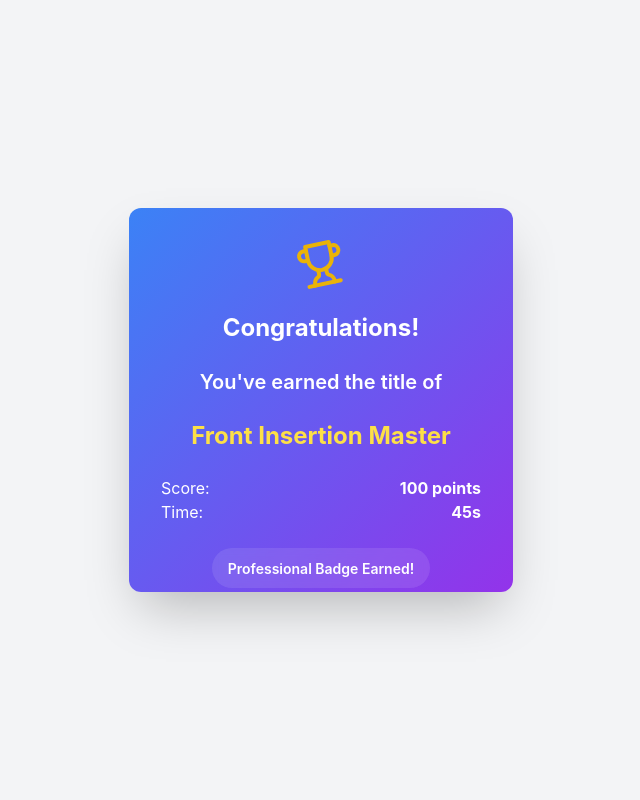
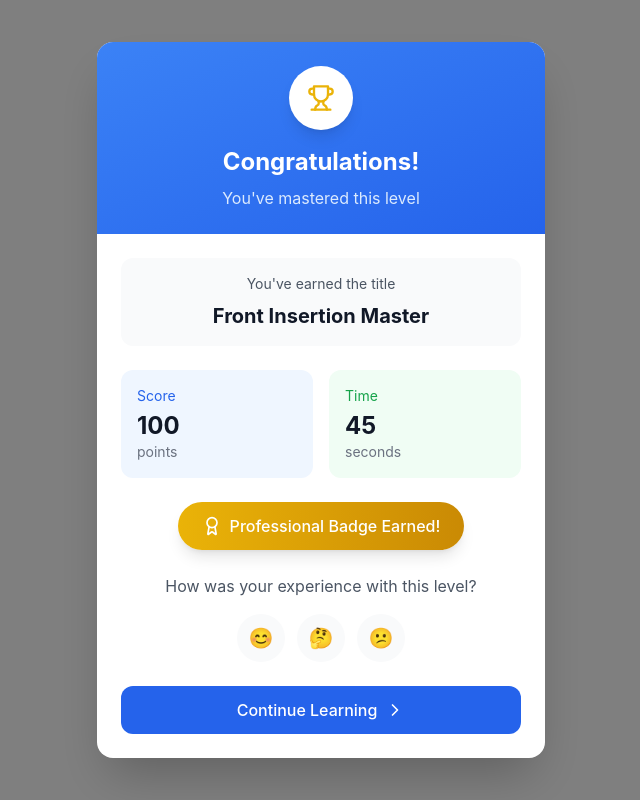
Before and after one commit to Mati-Shaikh/Structify_Frontend, a React (Create React App) app: page /game-completion in a window 1280 px wide. Shown: the whole page, without its empty margins (319-959 px from the left). Built offline with nearby package versions, Linux system fonts and the light colour scheme.

Commit message:
Badge Reward and feedback Support Implemented

```diff
--- a/src/components/BadgeCard/index.jsx
+++ b/src/components/BadgeCard/index.jsx
@@ -1,14 +1,19 @@
 import React, { useEffect, useState } from 'react';
-import { Trophy, Award, Crown, Star, Activity } from 'lucide-react';
+import { Trophy, Award, Crown, Star, Activity, Check, ChevronRight } from 'lucide-react';
+import { motion, AnimatePresence } from 'framer-motion';
 
-const GameCompletionCard = ({ gameType, score, timeSpent }) => {
-  const [isFlipped, setIsFlipped] = useState(false);
+const GameCompletionCard = ({ gameType, score, timeSpent, onClose }) => {
+  const [showStats, setShowStats] = useState(false);
   const [showBadge, setShowBadge] = useState(false);
 
   useEffect(() => {
-    // Trigger card flip animation on mount
-    setTimeout(() => setIsFlipped(true), 500);
-    setTimeout(() => setShowBadge(true), 1000);
+    const statsTimer = setTimeout(() => setShowStats(true), 500);
+    const badgeTimer = setTimeout(() => setShowBadge(true), 1000);
+
+    return () => {
+      clearTimeout(statsTimer);
+      clearTimeout(badgeTimer);
+    };
   }, []);
 
   const getTitleByGame = (type) => {
@@ -23,86 +28,121 @@ const GameCompletionCard = ({ gameType, score, timeSpent }) => {
   };
 
   const getIconByGame = (type) => {
+    const iconProps = { size: 28 };
     switch(type) {
       case 'insertion-front':
-        return <Trophy className="w-12 h-12 text-yellow-500" />;
+        return <Trophy {...iconProps} className="text-yellow-500" />;
       case 'insertion-end':
-        return <Award className="w-12 h-12 text-purple-500" />;
+        return <Award {...iconProps} className="text-purple-500" />;
       case 'insertion-middle':
-        return <Crown className="w-12 h-12 text-blue-500" />;
+        return <Crown {...iconProps} className="text-blue-500" />;
       case 'traversal':
-        return <Star className="w-12 h-12 text-green-500" />;
+        return <Star {...iconProps} className="text-green-500" />;
       default:
-        return <Activity className="w-12 h-12 text-indigo-500" />;
+        return <Activity {...iconProps} className="text-blue-600" />;
     }
   };
 
   return (
-    <div className="flex items-center justify-center min-h-screen bg-gray-100">
-      <div
-        className={`relative w-96 h-96 transition-transform duration-1000 transform perspective-1000 ${
-          isFlipped ? 'rotate-y-180' : ''
-        }`}
+    <div className="fixed inset-0 flex items-center justify-center bg-black/50 backdrop-blur-sm z-50">
+      <motion.div
+        initial={{ opacity: 0, scale: 0.9 }}
+        animate={{ opacity: 1, scale: 1 }}
+        exit={{ opacity: 0, scale: 0.9 }}
+        className="bg-white rounded-2xl shadow-2xl w-full max-w-md overflow-hidden"
       >
-        {/* Front of card */}
-        <div className={`absolute w-full h-full backface-hidden ${
-          isFlipped ? 'opacity-0' : 'opacity-100'
-        }`}>
-          <div className="w-full h-full bg-white rounded-xl shadow-2xl flex items-center justify-center">
-            <div className="animate-bounce">
+        {/* Header Section */}
+        <div className="bg-gradient-to-br from-blue-500 to-blue-600 p-6 text-white">
+          <div className="flex items-center justify-center mb-4">
+            <motion.div
+              initial={{ rotate: -180, scale: 0 }}
+              animate={{ rotate: 0, scale: 1 }}
+              transition={{ type: "spring", duration: 1.5 }}
+              className="w-16 h-16 bg-white rounded-full flex items-center justify-center shadow-lg"
+            >
               {getIconByGame(gameType)}
-            </div>
+            </motion.div>
           </div>
+          <h2 className="text-2xl font-bold text-center mb-2">Congratulations!</h2>
+          <p className="text-blue-100 text-center">You've mastered this level</p>
         </div>
 
-        {/* Back of card */}
-        <div className={`absolute w-full h-full backface-hidden rotate-y-180 ${
-          isFlipped ? 'opacity-100' : 'opacity-0'
-        }`}>
-          <div className="w-full h-full bg-gradient-to-br from-blue-500 to-purple-600 rounded-xl shadow-2xl p-8 text-white">
-            <div className="flex flex-col items-center space-y-6">
-              {/* Trophy Icon */}
-              <div className="transform -rotate-12 transition-transform hover:rotate-0">
-                {getIconByGame(gameType)}
-              </div>
+        {/* Content Section */}
+        <div className="p-6">
+          <AnimatePresence>
+            {showStats && (
+              <motion.div
+                initial={{ opacity: 0, y: 20 }}
+                animate={{ opacity: 1, y: 0 }}
+                className="space-y-6"
+              >
+                {/* Title Card */}
+                <div className="bg-gray-50 rounded-xl p-4 text-center">
+                  <p className="text-gray-600 text-sm mb-2">You've earned the title</p>
+                  <h3 className="text-xl font-bold text-gray-900">{getTitleByGame(gameType)}</h3>
+                </div>
 
-              {/* Title */}
-              <h2 className="text-2xl font-bold text-center">
-                Congratulations!
-              </h2>
-              <h3 className="text-xl font-semibold text-center">
-                You've earned the title of
-              </h3>
-              <div className="text-2xl font-bold text-yellow-300 text-center">
-                {getTitleByGame(gameType)}
-              </div>
+                {/* Stats Grid */}
+                <div className="grid grid-cols-2 gap-4">
+                  <div className="bg-blue-50 rounded-xl p-4">
+                    <p className="text-blue-600 text-sm mb-1">Score</p>
+                    <p className="text-2xl font-bold text-gray-900">{score}</p>
+                    <p className="text-gray-500 text-sm">points</p>
+                  </div>
+                  <div className="bg-green-50 rounded-xl p-4">
+                    <p className="text-green-600 text-sm mb-1">Time</p>
+                    <p className="text-2xl font-bold text-gray-900">{timeSpent}</p>
+                    <p className="text-gray-500 text-sm">seconds</p>
+                  </div>
+                </div>
 
-              {/* Stats */}
-              <div className="mt-4 w-full">
-                <div className="flex justify-between items-center">
-                  <span>Score:</span>
-                  <span className="font-bold">{score} points</span>
+                {/* Badge */}
+                <AnimatePresence>
+                  {showBadge && (
+                    <motion.div
+                      initial={{ opacity: 0, y: 20 }}
+                      animate={{ opacity: 1, y: 0 }}
+                      className="flex justify-center"
+                    >
+                      <div className="bg-gradient-to-r from-yellow-500 to-yellow-600 text-white px-6 py-3 rounded-full flex items-center gap-2 shadow-lg">
+                        <Award size={20} />
+                        <span className="font-medium">Professional Badge Earned!</span>
+                      </div>
+                    </motion.div>
+                  )}
+                </AnimatePresence>
+
+                {/* Feedback Prompt */}
+                <div className="text-center space-y-4">
+                  <p className="text-gray-600">How was your experience with this level?</p>
+                  <div className="flex justify-center gap-3">
+                    {["😊", "🤔", "😕"].map((emoji, index) => (
+                      <motion.button
+                        key={index}
+                        whileHover={{ scale: 1.1 }}
+                        whileTap={{ scale: 0.9 }}
+                        className="w-12 h-12 bg-gray-50 rounded-full flex items-center justify-center text-xl hover:bg-gray-100 transition-colors"
+                      >
+                        {emoji}
+                      </motion.button>
+                    ))}
+                  </div>
                 </div>
-                <div className="flex justify-between items-center">
-                  <span>Time:</span>
-                  <span className="font-bold">{timeSpent}s</span>
-                </div>
-              </div>
 
-              {/* Badge */}
-              <div className={`transition-opacity duration-500 ${
-                showBadge ? 'opacity-100' : 'opacity-0'
-              }`}>
-                <div className="bg-white/10 backdrop-blur-sm rounded-full px-4 py-2">
-                  <span className="text-sm font-semibold">
-                    Professional Badge Earned!
-                  </span>
-                </div>
-              </div>
-            </div>
-          </div>
+                {/* Continue Button */}
+                <button
+  onClick={() => (window.location.href = "/learningpath")}
+  className="w-full bg-blue-600 text-white py-3 rounded-xl font-medium hover:bg-blue-700 transition-colors flex items-center justify-center gap-2"
+>
+  Continue Learning
+  <ChevronRight size={20} />
+</button>
+
+              </motion.div>
+            )}
+          </AnimatePresence>
         </div>
-      </div>
+      </motion.div>
     </div>
   );
 };
--- a/src/components/Game/end.js
+++ b/src/components/Game/end.js
@@ -112,7 +112,7 @@ export function end(k) {
 
     k.onKeyPress("enter", () => {
       handleKeyPress(() => {
-        window.location.href = "/learningpath";
+        window.location.href = "/game-completion";
       });
     });
   });
```
Also changed, not shown: src/components/LearningPath/LearningPath.js (+87 -1 lines).
